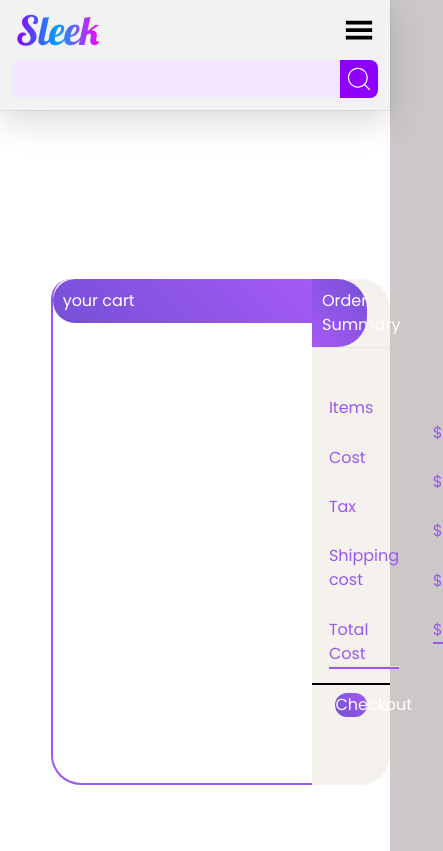
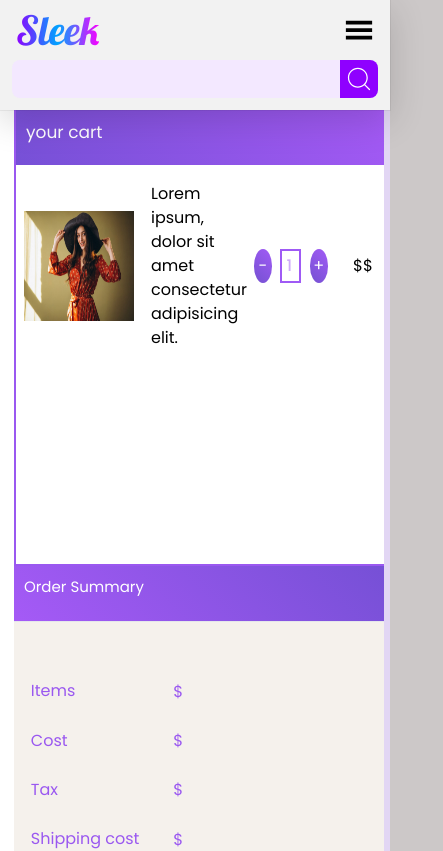
Before and after one commit to falconmishra/sleek, a React (Vite) app in the folder client/: page /cart in a window 390 px wide. Shown: the top 851 px of the page, 443 px wide, since content can reach past the window. Built offline with nearby package versions, Linux system fonts and the light colour scheme.

Commit message:
cart completed

```diff
--- a/client/src/components/Cart.jsx
+++ b/client/src/components/Cart.jsx
@@ -1,14 +1,35 @@
 import React from 'react'
 import '../css/cart.css'
 import '../css/btn.css'
+import c3 from '../images/c3.jpg'
 export const Cart = () => {
   return (
     <div className='cover'>
       <div className='container'>
         <div className="cont1">
-          <div className="yourcart"><h2>your cart</h2></div>
+          <div className="yourcart">
+            <h2>your cart</h2>
+          </div>
+          <div className="datapro">
+            <div className="detailpro">
+              <img src={c3} alt="" />
+              <h2 className="tit">Lorem ipsum, dolor sit amet consectetur
+              adipisicing elit.
+              </h2>
+            </div>
+            <div className="qunat">
+              <button className='btnmi btn2'>-</button>
+              <input type="text" placeholder=' 1' />
+              <button className='btnmi btn2'>+</button>
+            </div>
+            <div className="prc">
+              <h3>$$</h3>
+            </div>
 
           </div>
+
+          </div>
+
         <div className="cont2">
           <div className="cartorder">
             <h1>Order Summary</h1>
--- a/client/src/components/Home.jsx
+++ b/client/src/components/Home.jsx
@@ -19,7 +19,7 @@ export const Home = () => {
     <div className="sec1">
       <img src={landing} alt="" />
       <div className="sec1left">
-        <h1></h1>
+        <h1>Try it, wear it, love it.</h1>
       </div>
     </div>
 
--- a/client/src/css/cart.css
+++ b/client/src/css/cart.css
@@ -23,6 +23,7 @@
     border-top-left-radius:20px ;
     border-bottom-left-radius:30px ;
     display: flex;
+    flex-direction: column;
     border-bottom: 2px solid rgba(154,88,240,255);
     border-left: 2px solid rgba(154,88,240,255);
     width: 70%;
@@ -34,10 +35,12 @@
     flex-direction: column;
     justify-content: right;
     width: 100%;
+
 }
 .yourcart h2{
     background: linear-gradient(45deg,rgba(118,80,214,255),rgba(165,90,246,255)) ;
-
+    font-size: 17px;
+    height: 6.5vh;
     border-top-left-radius: 30px;
     border-bottom-left-radius: 30px;
     padding: 10px;
@@ -45,6 +48,57 @@
 
 
 
+}
+.datapro{
+    display: flex;
+    margin-top: 2vh;
+    align-items: center;
+    overflow-y: visible;
+}
+.detailpro{
+    display: flex;
+    width: 60%;
+    gap: 2vh;
+    margin-left: 4vh;
+    align-items: center;
+
+}
+.detailpro img{
+    width: 30%;
+    height: 20vh;
+}
+.qunat{
+    margin-left: 3vh;
+    display: flex;
+    width: 15%;
+    gap: 2vh;
+}
+.qunat input{
+    width: 30%;
+    display: flex;
+    border: 2px solid rgba(159,90,245,255);
+    display: flex;
+    align-items: center;
+    justify-content: center;
+
+}
+.btnmi{
+    width: 2vw;
+    height: 4vh;
+    border-radius: 100%;
+    color: white;
+
+}
+.btnmi:hover{
+    transform: scale(1.1);
+    transition: 0.5s;
+}
+.prc{
+    display: flex;
+    width: 10%;
+    justify-content: center;
+    align-items: center;
+    margin-left: 2vh;
 }
 .cont2{
     background-color: rgb(245, 241, 236);
@@ -66,7 +120,11 @@ hr{
   border-bottom-right-radius: 30px;
   padding: 10px;
   color: white;
+  height: 6.5vh;
 
+}
+.cartorder h1{
+    font-size: 15px;
 }
 .subcc{
     margin-top: 4vh;
@@ -114,3 +172,75 @@ hr{
     transform: scale(1.1);
     transition: 0.5s;
   }
+  @media (max-width:1200px){
+    .container{
+        flex-direction: column;
+        align-items: center;
+        justify-content: center;
+        height: 110vh;
+
+
+    }
+    .cont1{
+        width: 95%;
+        margin-left: 1vh;
+        height: 100vh;
+        border-top-left-radius: 0px;
+        border-bottom-left-radius: 0px;
+        border-top-right-radius: 0;
+        border-bottom-right-radius: 0;
+    }
+    .yourcart h2 {
+        border-top-left-radius: 0px;
+        border-bottom-left-radius: 0px;
+
+    }
+    .detailpro{
+        margin-left: 1vh;
+
+    }
+    .detailpro img{
+        height: 13vh;
+        width: 13vh;
+
+    }
+    .qunat{
+        margin-left: 1vh;
+        width: 20%;
+        gap: 1vh;
+    }
+    .btnmi{
+        width: 5vw;
+        height: 4vh;
+        border-radius: 100%;
+        color: white;
+
+    }
+    .cont2 {
+        width: 95%;
+        border-top-left-radius: 0px;
+        border-bottom-left-radius: 0px;
+        border-top-right-radius: 0;
+        border-bottom-right-radius: 0;
+        box-shadow: 7px 0px 0px #e2d6f4  ;
+        margin-left: 1vh;
+        margin-bottom: 2vh;
+        height: 100vh;
+
+    }
+    .cartorder{
+        background: linear-gradient(45deg,rgba(165,90,246,255),rgba(118,80,214,255)) ;
+        width: 100%;
+        border-top-left-radius: 0px;
+        border-bottom-left-radius: 00px;
+        padding: 10px;
+        color: white;
+        height: 6.5vh;
+        border-top-right-radius: 0;
+        border-bottom-right-radius: 0;
+        margin-left: 0;
+
+
+      }
+
+  }
```
Lines whose indentation alone changed are shown as unchanged.
